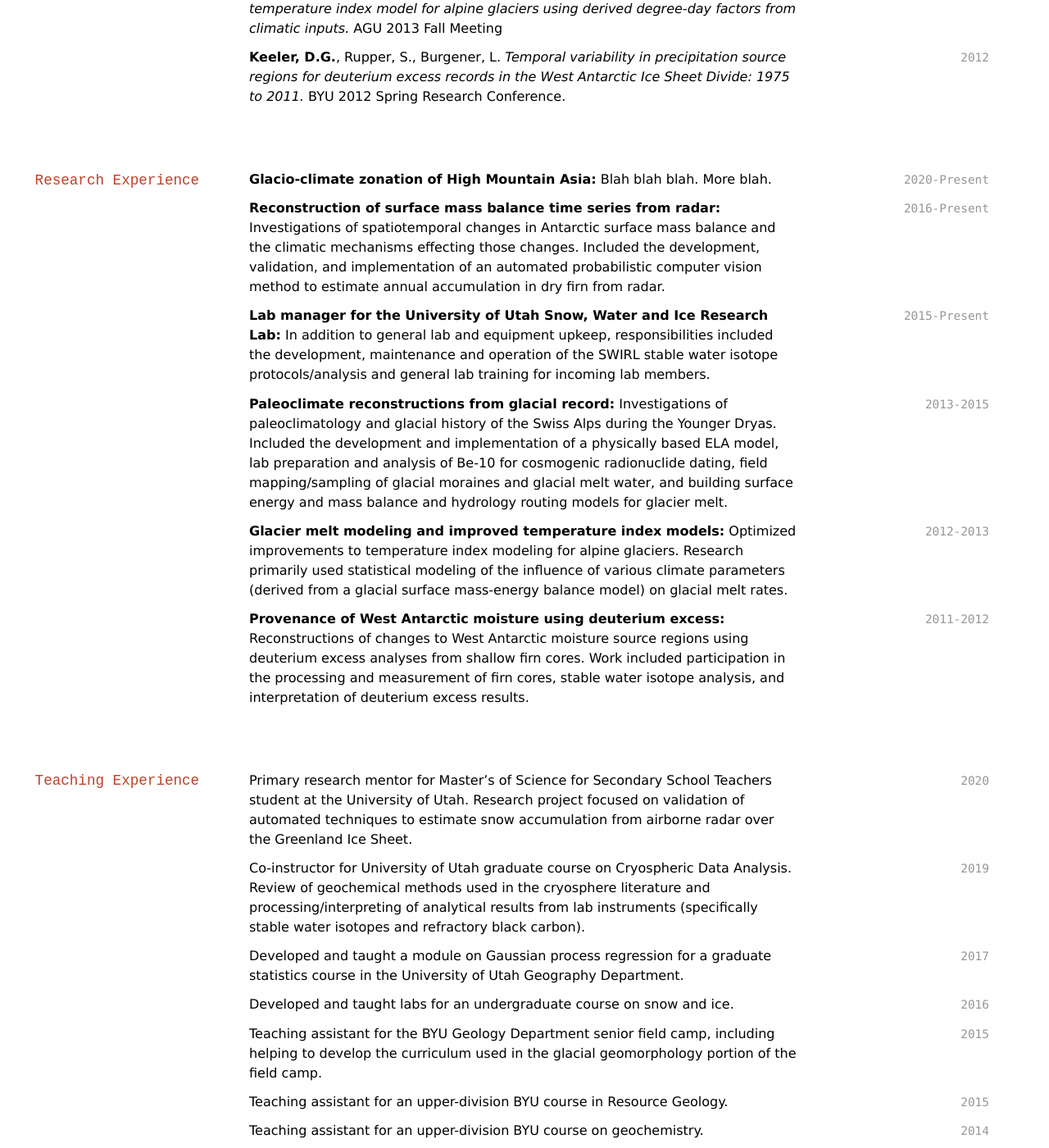
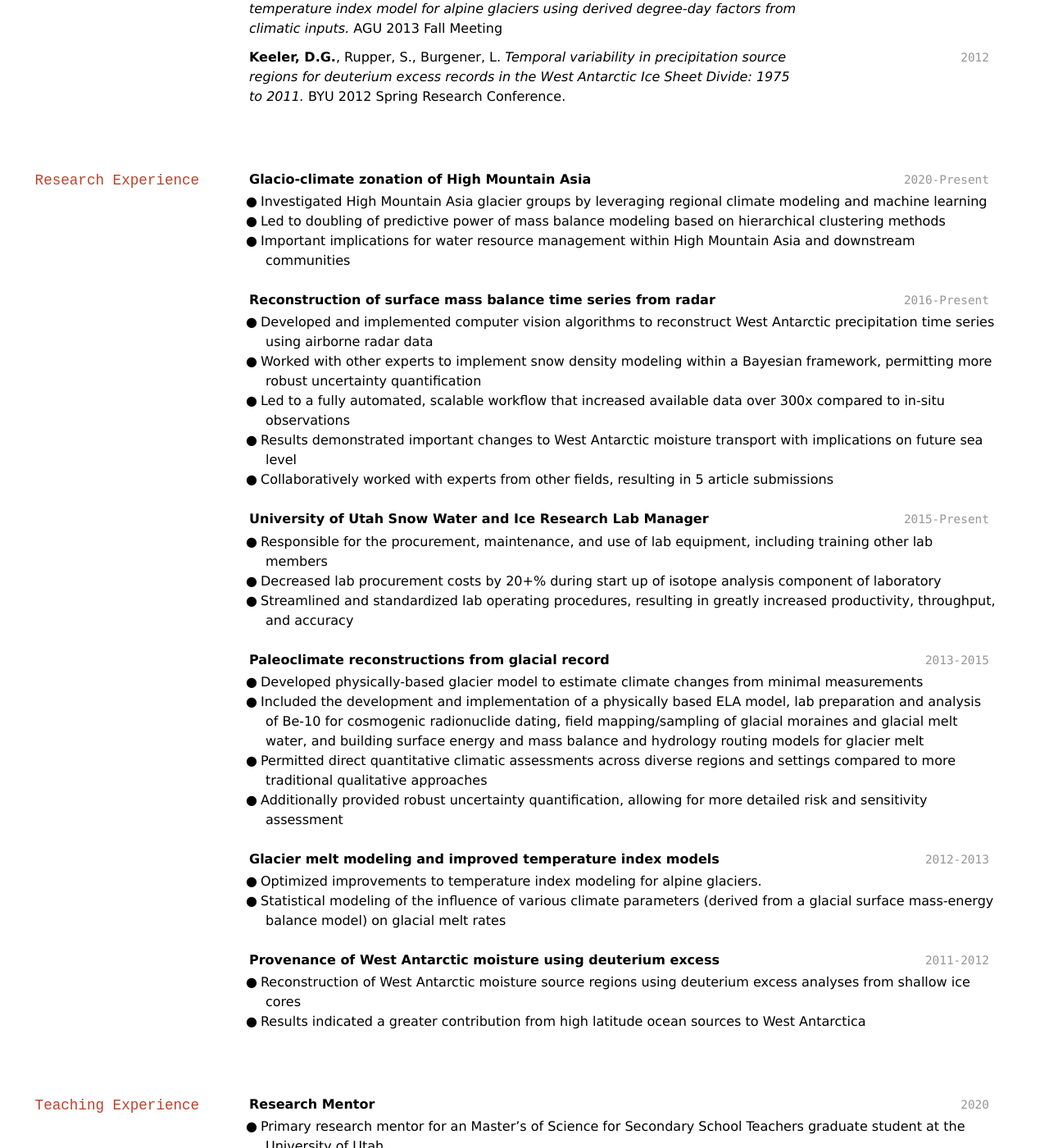
Before and after one commit to durbank/durbank.github.io, a Jekyll site: the page built from cv/cv.md, in a window 1280 px wide and 1400 px high, scrolled down 2277 px. Shown: the whole window at 82% size. Built offline with Jekyll 4.4.1, drawn with Linux system fonts in a browser that asks for light colours; some of the changed text lies outside the part shown.

```diff
--- a/cv/cv.md
+++ b/cv/cv.md
@@ -91,65 +91,91 @@ Rupper, S., Krueger, J., Strong, C., **Keeler, D.G. (presenter)**. _Tropical For
 ## Research Experience
 
 `2020-Present`
-**Glacio-climate zonation of High Mountain Asia:**
-Blah blah blah.
-More blah.
+**Glacio-climate zonation of High Mountain Asia**
+
+- Investigated High Mountain Asia glacier groups by leveraging regional climate modeling and machine learning
+- Led to doubling of predictive power of mass balance modeling based on hierarchical clustering methods
+- Important implications for water resource management within High Mountain Asia and downstream communities
 
 `2016-Present`
-**Reconstruction of surface mass balance time series from radar:**
-Investigations of spatiotemporal changes in Antarctic surface mass balance and the climatic mechanisms effecting those changes.
-Included the development, validation, and implementation of an automated probabilistic computer vision method to estimate annual accumulation in dry firn from radar.
+**Reconstruction of surface mass balance time series from radar**
+
+- Developed and implemented computer vision algorithms to reconstruct West Antarctic precipitation time series using airborne radar data
+- Worked with other experts to implement snow density modeling within a Bayesian framework, permitting more robust uncertainty quantification
+- Led to a fully automated, scalable workflow that increased available data over 300x compared to in-situ observations
+- Results demonstrated important changes to West Antarctic moisture transport with implications on future sea level
+- Collaboratively worked with experts from other fields, resulting in 5 article submissions
 
 `2015-Present`
-**Lab manager for the University of Utah Snow, Water and Ice Research Lab:**
-In addition to general lab and equipment upkeep, responsibilities included the development, maintenance and operation of the
-SWIRL stable water isotope protocols/analysis and general lab training for incoming lab members.
+**University of Utah Snow Water and Ice Research Lab Manager**
+
+- Responsible for the procurement, maintenance, and use of lab equipment, including training other lab members
+- Decreased lab procurement costs by 20+% during start up of isotope analysis component of laboratory
+- Streamlined and standardized lab operating procedures, resulting in greatly increased productivity, throughput, and accuracy
 
 `2013-2015`
-**Paleoclimate reconstructions from glacial record:**
-Investigations of paleoclimatology and glacial history of the Swiss Alps during the Younger Dryas.
-Included the development and implementation of a physically based ELA model, lab preparation and analysis of Be-10 for cosmogenic radionuclide dating, field mapping/sampling of glacial moraines and glacial melt water, and building surface energy and mass balance and hydrology routing models for glacier melt.
+**Paleoclimate reconstructions from glacial record**
+
+- Developed physically-based glacier model to estimate climate changes from minimal measurements
+- Included the development and implementation of a physically based ELA model, lab preparation and analysis of Be-10 for cosmogenic radionuclide dating, field mapping/sampling of glacial moraines and glacial melt water, and building surface energy and mass balance and hydrology routing models for glacier melt
+- Permitted direct quantitative climatic assessments across diverse regions and settings compared to more traditional qualitative approaches
+- Additionally provided robust uncertainty quantification, allowing for more detailed risk and sensitivity assessment
+
 
 `2012-2013`
-**Glacier melt modeling and improved temperature index models:**
-Optimized improvements to temperature index modeling for alpine glaciers.
-Research primarily used statistical modeling of the influence of various climate parameters (derived
-from a glacial surface mass-energy balance model) on glacial melt rates.
+**Glacier melt modeling and improved temperature index models**
+
+- Optimized improvements to temperature index modeling for alpine glaciers.
+- Statistical modeling of the influence of various climate parameters (derived from a glacial surface mass-energy balance model) on glacial melt rates
 
 `2011-2012`
-**Provenance of West Antarctic moisture using deuterium excess:**
-Reconstructions of changes to West Antarctic moisture source regions using deuterium excess analyses from shallow firn cores.
-Work included participation in the processing and measurement of firn cores, stable water isotope analysis, and interpretation of deuterium excess results.
+**Provenance of West Antarctic moisture using deuterium excess**
+
+- Reconstruction of West Antarctic moisture source regions using deuterium excess analyses from shallow ice cores
+- Results indicated a greater contribution from high latitude ocean sources to West Antarctica
 
 ## Teaching Experience
 
 `2020`
-Primary research mentor for Master’s of Science for Secondary School Teachers student at the University of Utah.
-Research project focused on validation of automated techniques to estimate snow accumulation from airborne radar over the Greenland Ice Sheet.
+**Research Mentor**
+
+- Primary research mentor for an Master's of Science for Secondary School Teachers graduate student at the University of Utah
+- Guided student to successful completion and defense of research investigating Greenland snow accumulation in recent decades
+- Demonstrated the ability to methodically divide large projects into manageable short-term goals to be accomplished by others
 
 `2019`
-Co-instructor for University of Utah graduate course on Cryospheric Data Analysis.
-Review of geochemical methods used in the cryosphere literature and processing/interpreting of analytical results from lab instruments (specifically stable water isotopes and refractory black carbon).
+**Course Instructor**
+
+- Instructor of record for the graduate-level course, Cryospheric Data Analysis
+- Review of geochemical methods used in the cryosphere literature and processing/interpreting of analytical results from lab instruments (specifically stable water isotopes and refractory black carbon)
+- Proven ability to convey complex topics in approachable and intuitive formats to diverse audiences
 
 `2017`
-Developed and taught a module on Gaussian process regression for a graduate statistics course in the University of Utah Geography Department.
+- Developed and taught a module on Gaussian process regression for a graduate statistics course in the University of Utah Geography Department
 
 `2016`
-Developed and taught labs for an undergraduate course on snow and ice.
+- Developed and taught labs for an undergraduate course on snow and ice
+
+`2013–2015`
+**Teaching Assistant**
+
+- Helped teach courses in a variety of topics (advanced statistics, resource geology, geochemistry, scientific communication)
+- Went beyond minimum requirements (organized study sessions for students, met with them individually, etc.) to help others master the subject matter and succeed in their projects
+<!-- - Proven ability to work patiently and empathically with individuals and groups. -->
 
 `2015`
-Teaching assistant for the BYU Geology Department senior field camp, including helping to develop the curriculum used in the glacial geomorphology portion of the
-field camp.
+- Teaching assistant for the BYU Geology Department senior field camp, including helping to develop the curriculum used in the glacial geomorphology portion of the
+field camp
 
 `2015`
-Teaching assistant for an upper-division BYU course in Resource Geology.
+- Teaching assistant for an upper-division BYU course in Resource Geology
 
 `2014`
-Teaching assistant for an upper-division BYU course on geochemistry.
+- Teaching assistant for an upper-division BYU course on geochemistry
 
 `2013`
-Taught lab portions of an undergraduate BYU course on scientific communication (covering writing, raster/vector figure creation, and an introduction to GIS).
-Assisted in the development of the class curriculum.
+- Taught lab portions of an undergraduate BYU course on scientific communication (covering writing, raster/vector figure creation, and an introduction to GIS)
+- Assisted in the development of the class curriculum
 
 ## Open respositories and datasets
 
```
Also changed, not shown: other parts of cv/cv.md (+2 -2 lines), cv/resume.md (+8 -8 lines).
